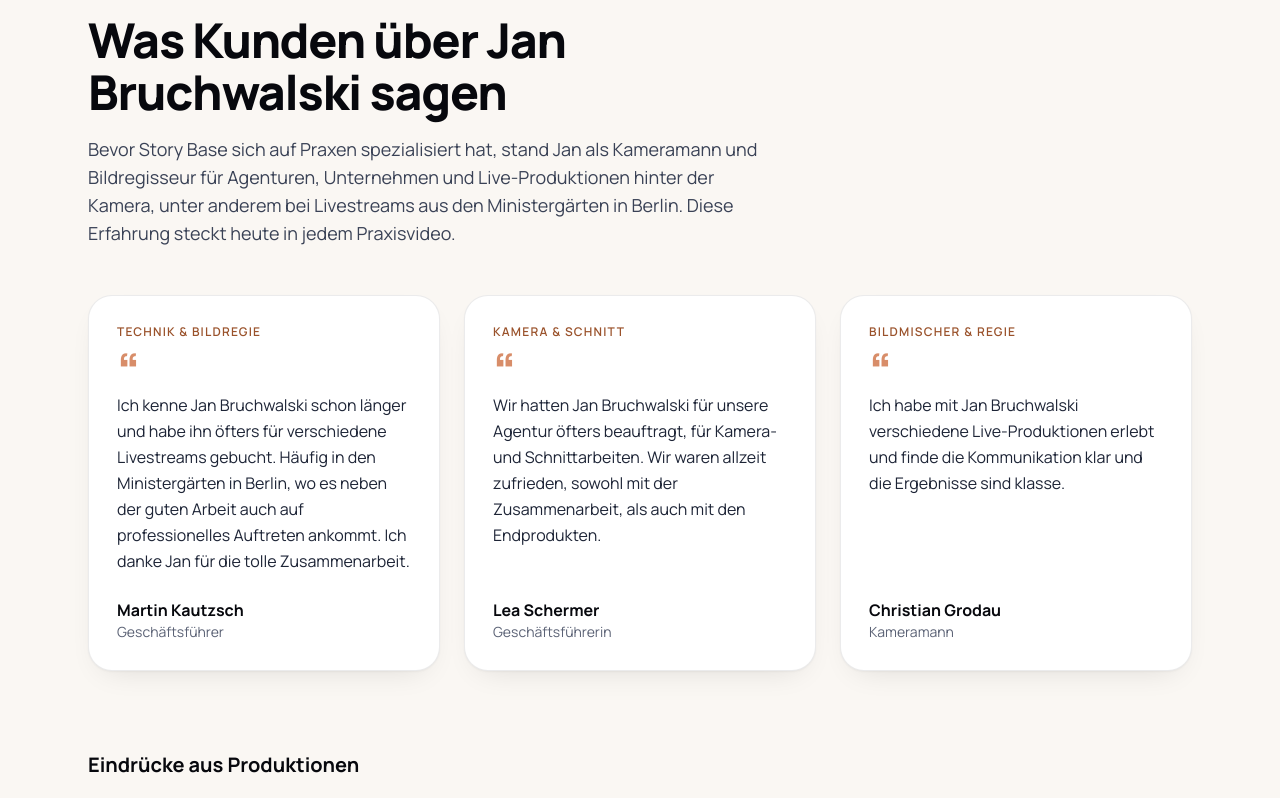
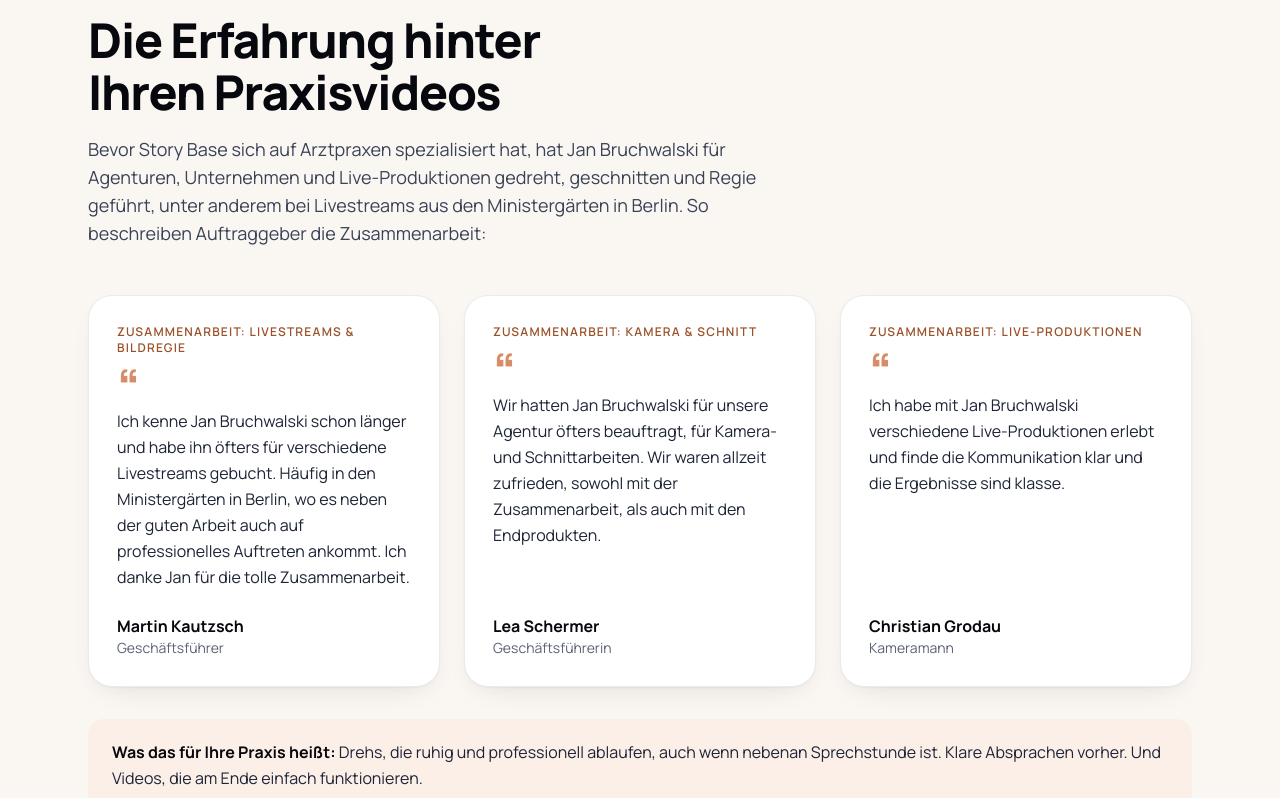
Before and after one commit to storybaseagency/website_story-base, a Next.js app: page / in a window 1280 px wide. Shown: the part 6942-7740 px from the top of the page. Built offline with nearby package versions, Linux system fonts and the light colour scheme.

Commit message:
Referenzen: Einordnung als Zusammenarbeit mit Auftraggebern, Brücke zum Nutzen für Praxen
Co-Authored-By: Claude Opus 5.5 <noreply@anthropic.com>
Claude-Session: https://claude.ai/code/session_01PBUDZ9ErcZerVeSLeLW8Fm

```diff
--- a/src/components/JanReferences.tsx
+++ b/src/components/JanReferences.tsx
@@ -10,7 +10,9 @@ export function JanQuotes({ className = "" }: { className?: string }) {
           <Reveal delay={i * 120} className="h-full">
             <Card className="h-full p-7">
               <figure className="flex h-full flex-col gap-4">
-                <p className="text-xs font-semibold tracking-widest text-accent-deep uppercase">{r.topic}</p>
+                <p className="text-xs font-semibold tracking-widest text-accent-deep uppercase">
+                  Zusammenarbeit: {r.topic}
+                </p>
                 <span aria-hidden className="h-5 text-5xl leading-[0.6] font-extrabold text-accent">
                   “
                 </span>
@@ -28,6 +30,17 @@ export function JanQuotes({ className = "" }: { className?: string }) {
   );
 }
 
+/** Verbindet die Stimmen mit dem, was eine Praxis davon hat. */
+export function PracticeBenefit({ className = "" }: { className?: string }) {
+  return (
+    <p className={`rounded-2xl bg-accent-tint px-6 py-5 leading-relaxed text-ink-700 ${className}`}>
+      <strong className="text-ink-950">Was das für Ihre Praxis heißt:</strong> Drehs, die ruhig und professionell
+      ablaufen, auch wenn nebenan Sprechstunde ist. Klare Absprachen vorher. Und Videos, die am Ende einfach
+      funktionieren.
+    </p>
+  );
+}
+
 /** Referenz-Abschnitt der Startseite: Stimmen zu Jans Arbeit plus Fotos aus Produktionen. */
 export function JanReferences() {
   return (
@@ -35,12 +48,15 @@ export function JanReferences() {
       <Reveal>
         <SectionHeader
           id="referenzen-title"
-          eyebrow="Referenzen"
-          title="Was Kunden über Jan Bruchwalski sagen"
-          subtitle="Bevor Story Base sich auf Praxen spezialisiert hat, stand Jan als Kameramann und Bildregisseur für Agenturen, Unternehmen und Live-Produktionen hinter der Kamera, unter anderem bei Livestreams aus den Ministergärten in Berlin. Diese Erfahrung steckt heute in jedem Praxisvideo."
+          eyebrow="Referenzen aus 20 Jahren Bewegtbild"
+          title="Die Erfahrung hinter Ihren Praxisvideos"
+          subtitle="Bevor Story Base sich auf Arztpraxen spezialisiert hat, hat Jan Bruchwalski für Agenturen, Unternehmen und Live-Produktionen gedreht, geschnitten und Regie geführt, unter anderem bei Livestreams aus den Ministergärten in Berlin. So beschreiben Auftraggeber die Zusammenarbeit:"
         />
       </Reveal>
       <JanQuotes className="mt-12" />
+      <Reveal>
+        <PracticeBenefit className="mt-8" />
+      </Reveal>
 
       <Reveal>
         <h3 className="mt-20 text-xl font-bold">Eindrücke aus Produktionen</h3>
--- a/src/components/KiCheckLanding.tsx
+++ b/src/components/KiCheckLanding.tsx
@@ -1,5 +1,5 @@
 import { FaqList } from "./FaqList";
-import { JanQuotes } from "./JanReferences";
+import { JanQuotes, PracticeBenefit } from "./JanReferences";
 import { KiCheckForm } from "./KiCheckForm";
 import { KiCheckStickyCta } from "./KiCheckStickyCta";
 import { KiCheckVideo, KiCheckVideoTeaser } from "./KiCheckVideo";
@@ -224,10 +224,16 @@ export function KiCheckLanding({
           </Reveal>
         </div>
         <Reveal>
-          <h3 className="mt-16 text-xl font-bold">Was Kunden über Jans Arbeit sagen</h3>
-          <p className="mt-2 text-ink-600">Stimmen aus Jans Arbeit als Kameramann und Bildregisseur für Agenturen und Live-Produktionen.</p>
+          <h3 className="mt-16 text-xl font-bold">So beschreiben Auftraggeber die Zusammenarbeit mit Jan</h3>
+          <p className="mt-2 text-ink-600">
+            Aus 20 Jahren Video- und Live-Produktion für Agenturen und Unternehmen, bevor Story Base sich auf Arztpraxen
+            spezialisiert hat.
+          </p>
         </Reveal>
         <JanQuotes className="mt-8" />
+        <Reveal>
+          <PracticeBenefit className="mt-6" />
+        </Reveal>
       </Section>
 
       {/* FAQ */}
--- a/src/lib/content.ts
+++ b/src/lib/content.ts
@@ -130,7 +130,7 @@ export const goals: {
 // nicht als Stimmen von Arztpraxen.
 export const janReferences = [
   {
-    topic: "Technik & Bildregie",
+    topic: "Livestreams & Bildregie",
     quote:
       "Ich kenne Jan Bruchwalski schon länger und habe ihn öfters für verschiedene Livestreams gebucht. Häufig in den Ministergärten in Berlin, wo es neben der guten Arbeit auch auf professionelles Auftreten ankommt. Ich danke Jan für die tolle Zusammenarbeit.",
     name: "Martin Kautzsch",
@@ -144,7 +144,7 @@ export const janReferences = [
     role: "Geschäftsführerin",
   },
   {
-    topic: "Bildmischer & Regie",
+    topic: "Live-Produktionen",
     quote:
       "Ich habe mit Jan Bruchwalski verschiedene Live-Produktionen erlebt und finde die Kommunikation klar und die Ergebnisse sind klasse.",
     name: "Christian Grodau",
```
